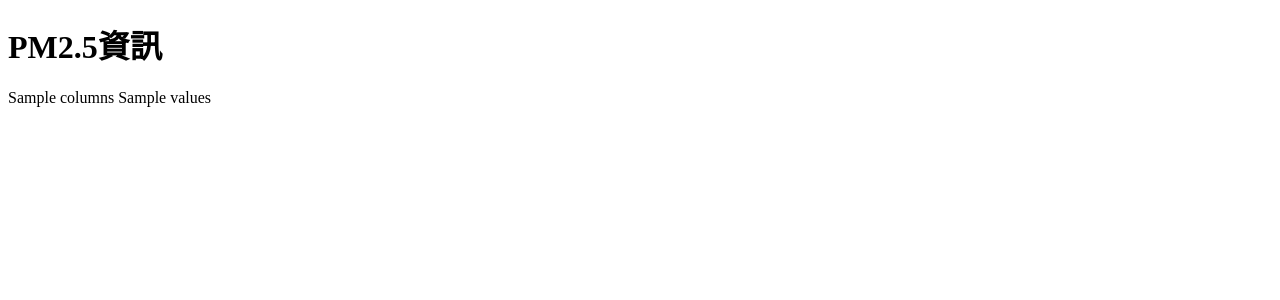
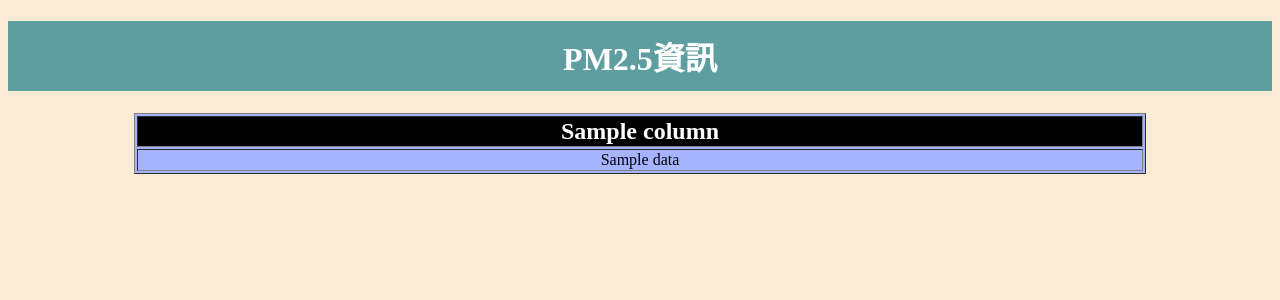
Before and after one commit to AllieLo/flaskdemo, a Flask app: template templates/pm25.html in a window 1280 px wide. Shown: the top 300 px of the page. Run offline with Flask 3, Linux system fonts and the light colour scheme; the template is opened without the code that fills it: most values are stand-ins (such as "Sample title", 1, 10 or a date in 2020).

Commit message:
輸出pm2.5表格

```diff
--- /dev/null
+++ b/static/style.css
@@ -0,0 +1,21 @@
+body {
+    text-align: center;
+    background-color: antiquewhite;
+}
+
+li {
+    width: 200px;
+    padding: 12px;
+    margin: 6px;
+    border-radius: 6px;
+    color: chocolate;
+    display: inline-block;
+    list-style-type: none;
+    background-color: gold;
+}
+
+.banner {
+    background-color: cadetblue;
+    padding: 12px;
+    color: white;
+}
--- a/templates/pm25.html
+++ b/templates/pm25.html
@@ -6,12 +6,47 @@
     <meta http-equiv="X-UA-Compatible" content="IE=edge">
     <meta name="viewport" content="width=device-width, initial-scale=1.0">
     <title>PM2.5資訊</title>
+    <link rel="stylesheet" href="../static/style.css">
+    <style>
+        table {
+            background-color: rgb(166, 180, 255);
+            width: 80%;
+            margin: 0 auto;
+        }
+
+        th {
+            font-size: 24px;
+            background-color: black;
+            color: white;
+        }
+    </style>
 </head>
 
 <body>
     <h1 class="banner">PM2.5資訊</h1>
-    {{columns}}
-    {{values}}
+    {% if not columns %}
+    <h2 style="color:red">資料忙碌中，請稍後在試</h2>
+    {% else %}
+    <table border="1">
+        <thead>
+            <tr>
+                {% for column in columns %}
+                <th>{{column}}</th>
+                {% endfor %}
+            </tr>
+        </thead>
+        <tbody>
+            {% for value in values %}
+            <tr>
+                {% for data in value %}
+                <td>{{data}}</td>
+                {% endfor %}
+            </tr>
+            {% endfor %}
+        </tbody>
+    </table>
+    {% endif %}
+
 </body>
 
 </html>
```
Also changed, not shown: static/pm25.css (added, +11 -0 lines), templates/stock.html (+1 -22 lines).
